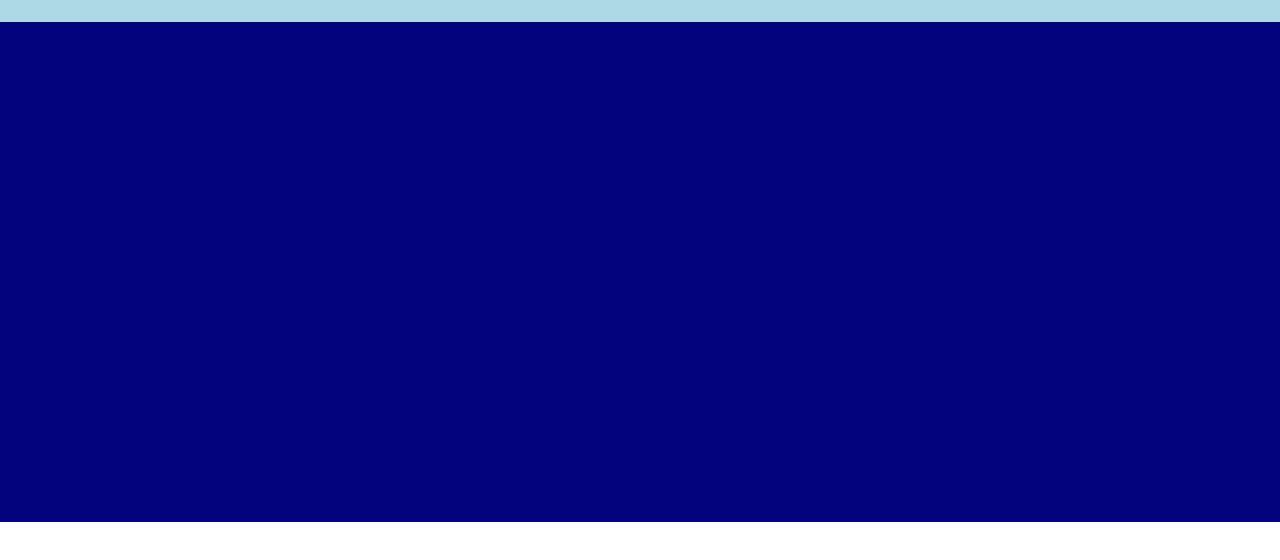
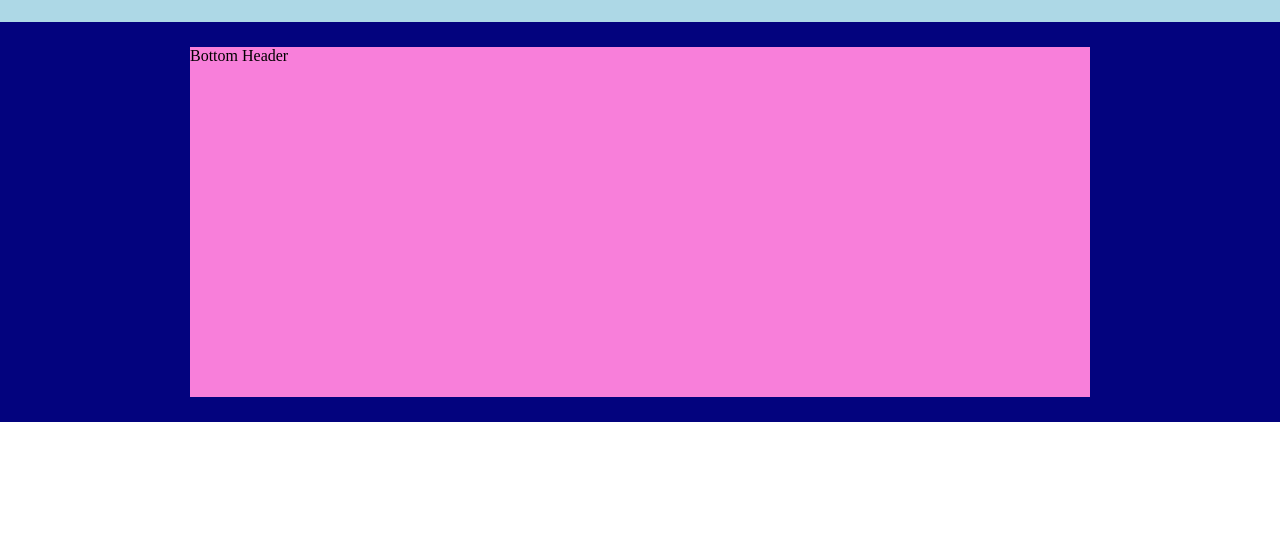
Before and after one commit to ClaudioAiello23/htmlcss-struttura-discord, a plain HTML site: page index.html in a window 1280 px wide. Shown: the part 78-638 px from the top of the page. Drawn offline with Linux system fonts and the light colour scheme.

Commit message:
Inserimento Bottom Header

```diff
--- a/css/style.css
+++ b/css/style.css
@@ -24,7 +24,7 @@ Regole Setup struttura (da rimuovere in seguito)
 }
 
 .setup .bottom_header{
-    height: 500px;
+    height: 400px;
     background-color: rgb(3, 3, 126);
 }
 
@@ -35,6 +35,11 @@ Regole Setup struttura (da rimuovere in seguito)
 
 .setup .logo,.link, .login{
     border: 1px dashed black;
+}
+
+.setup .bottom_header_text{
+    background-color: rgb(248, 127, 218);
+    height: 350px;
 }
 
 
@@ -79,3 +84,21 @@ Regole Setup struttura (da rimuovere in seguito)
     display:block;
     clear: both;
 }
+
+
+/*
+----------------------------------
+ Bottom Header
+----------------------------------
+*/
+
+.bottom_header{
+    display:flex;
+    align-items: center;
+    justify-content: center;
+
+}
+
+.bottom_header_text{
+    width: 900px;
+}
--- a/index.html
+++ b/index.html
@@ -20,7 +20,8 @@
         </section>
 
         <section class="bottom_header">
-
+            <div class="bottom_header_text">Bottom Header
+            </div>
         </section>
 
     </header>
```
